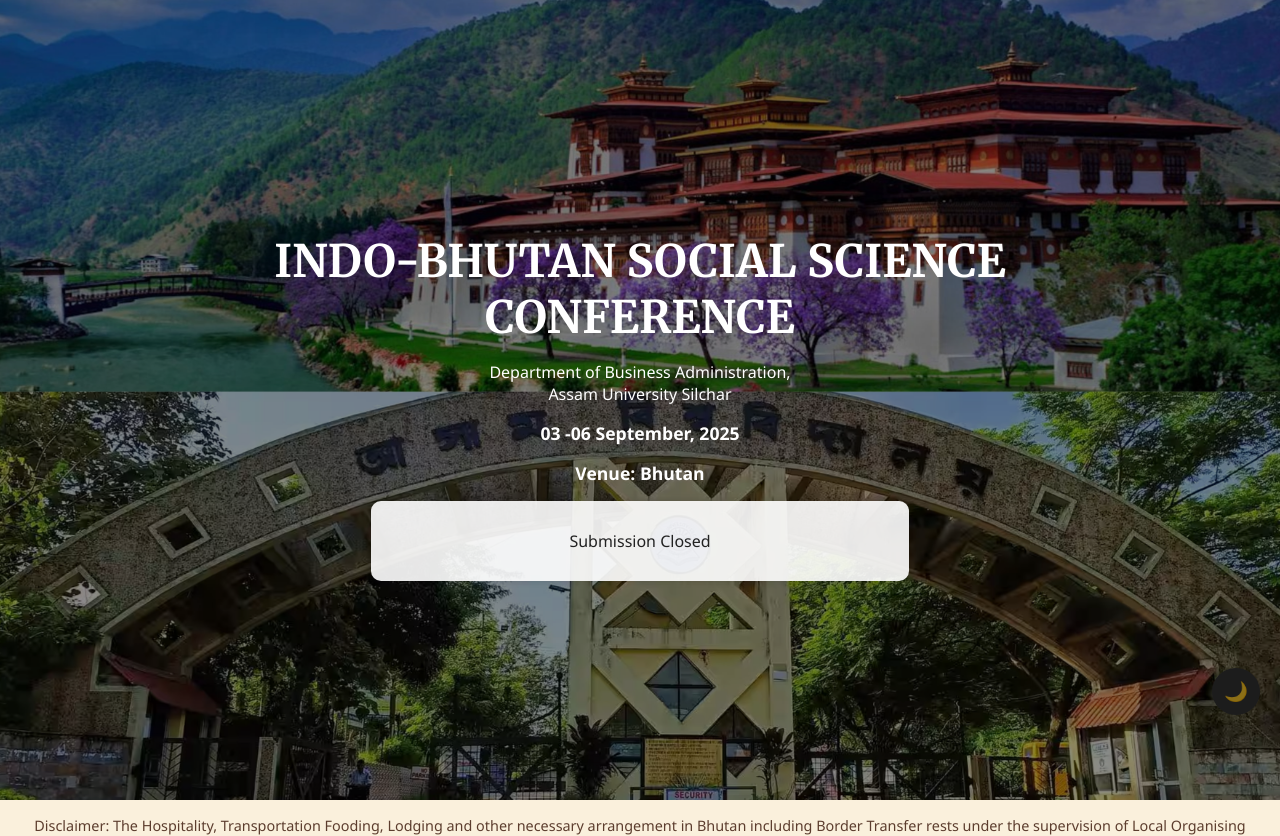
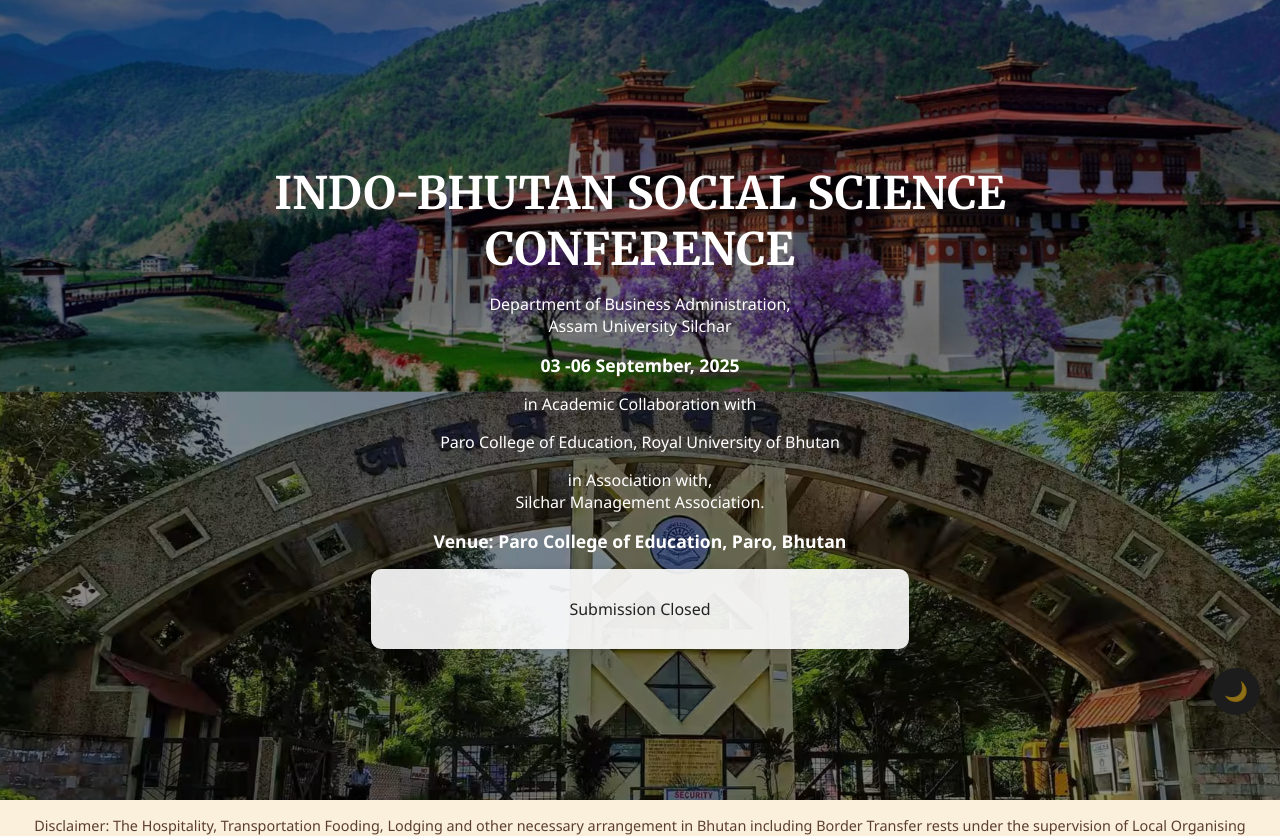
Before and after one commit to Aman-Bhar-Dev/conf2025-site, a Django app: page / in a window 1280 px wide. Shown: the part 65-901 px from the top of the page. Run offline with Django 5.2, Linux system fonts and the light colour scheme.

Commit message:
Update index.html

```diff
--- a/conference/templates/conference/index.html
+++ b/conference/templates/conference/index.html
@@ -35,7 +35,11 @@
     <h1>INDO-BHUTAN SOCIAL SCIENCE  CONFERENCE</h1>
     <p>Department of Business Administration,<br>Assam University Silchar</p>
     <p class="date">03 -06 September, 2025</p>
-    <p class="date">Venue: Bhutan</p>
+    <p>in Academic Collaboration with</p>
+    <p> Paro College of Education, Royal University of Bhutan</p>
+    <p>in Association with,<br>Silchar Management Association.</p>
+
+    <p class="date">Venue: Paro College of Education, Paro, Bhutan</p>
 
     <div class="countdown" id="countdown">
       <div><span id="days">00</span><small>Days</small></div>
```
